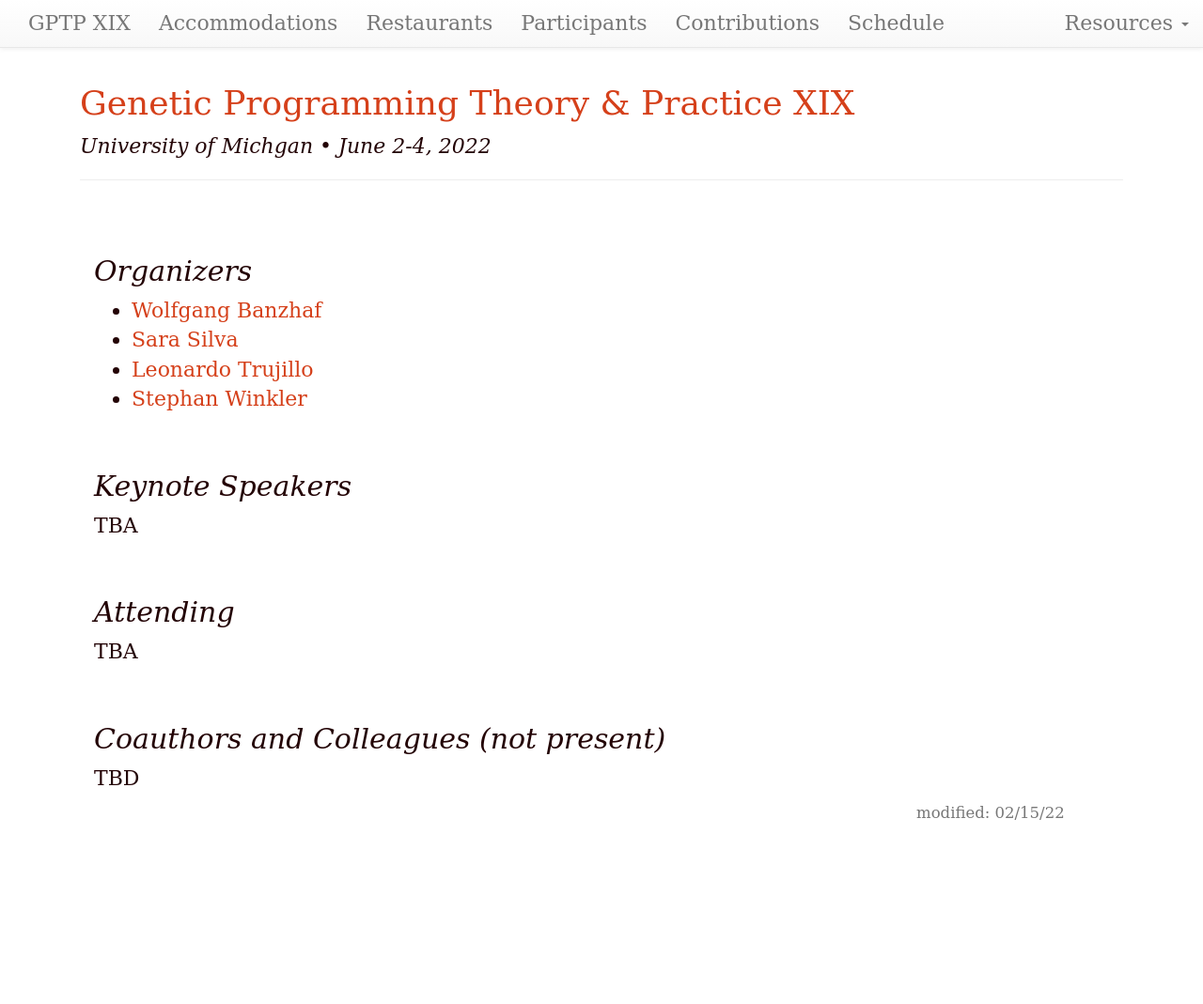
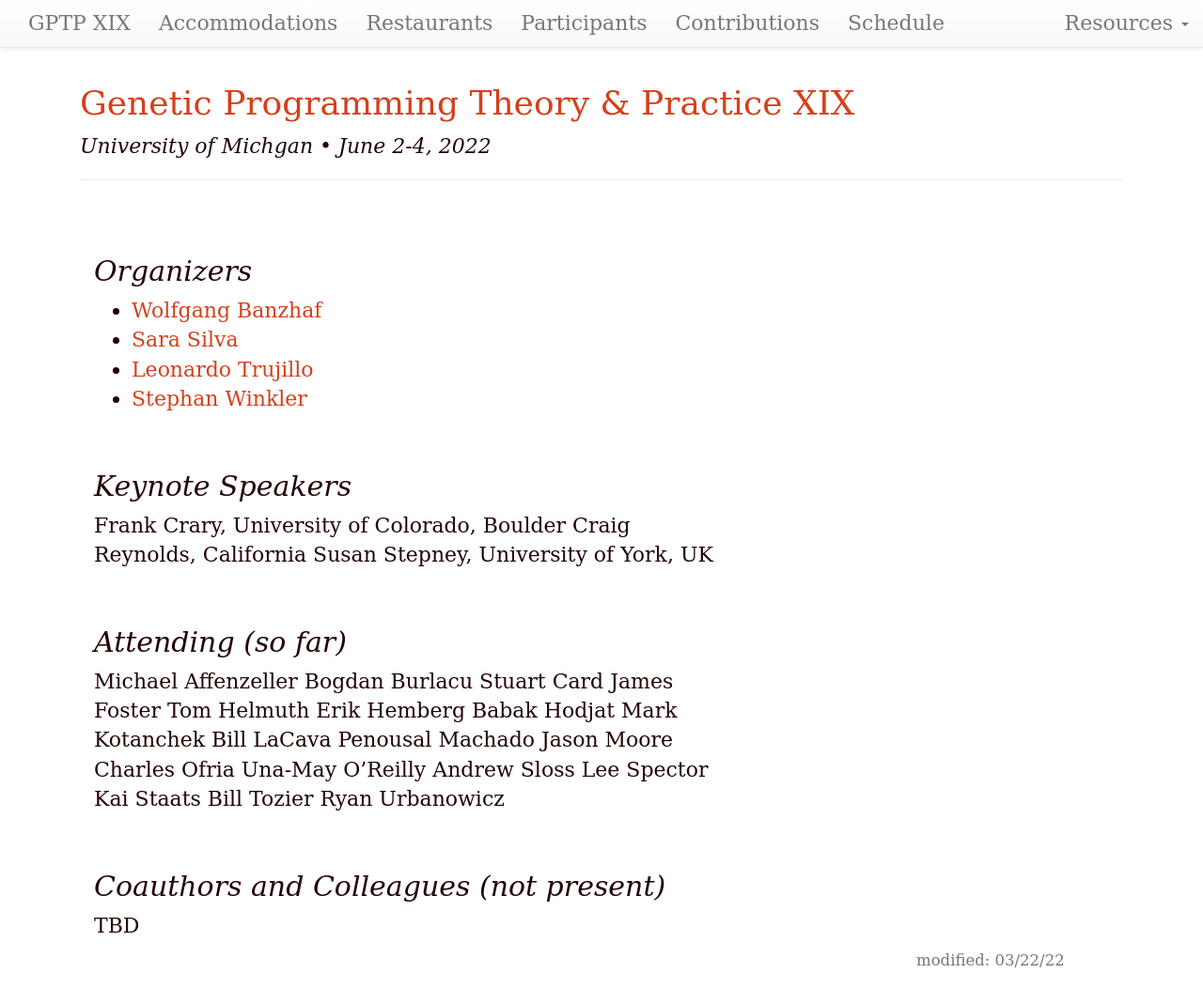
Before and after one commit to GPTP-workshop/gptp-workshop.github.io, a Jekyll site: the page built from attendees.md, in a window 1280 px wide and 1076 px high. Shown: the top 1069 px of the window at 94% size. Built offline with Jekyll 4.4.1, drawn with Linux system fonts in a browser that asks for light colours; our own code applies the rules of GitHub Pages for plain Markdown files.

Commit message:
Update attendees.md

```diff
--- a/attendees.md
+++ b/attendees.md
@@ -1,6 +1,6 @@
 ---
 layout: default
-updated: "Feb 15, 2022"
+updated: "Mar 22, 2022"
 roman: "XIX"
 dates: "June 2-4, 2022"
 ---
@@ -17,11 +17,35 @@ dates: "June 2-4, 2022"
 
 ## Keynote Speakers
 
-TBA
+Frank Crary, University of Colorado, Boulder
+Craig Reynolds, California
+Susan Stepney, University of York, UK
 
-## Attending
+## Attending (so far)
 
-TBA
+Michael Affenzeller
+Bogdan Burlacu
+Stuart Card
+James Foster
+Tom Helmuth
+Erik Hemberg
+Babak Hodjat
+Mark Kotanchek
+Bill LaCava
+Penousal Machado
+Jason Moore
+Charles Ofria
+Una-May O'Reilly
+Andrew Sloss
+Lee Spector
+Kai Staats
+Bill Tozier
+Ryan Urbanowicz
+
+
+
+
+
 
 ## Coauthors and Colleagues (not present)
 
```
